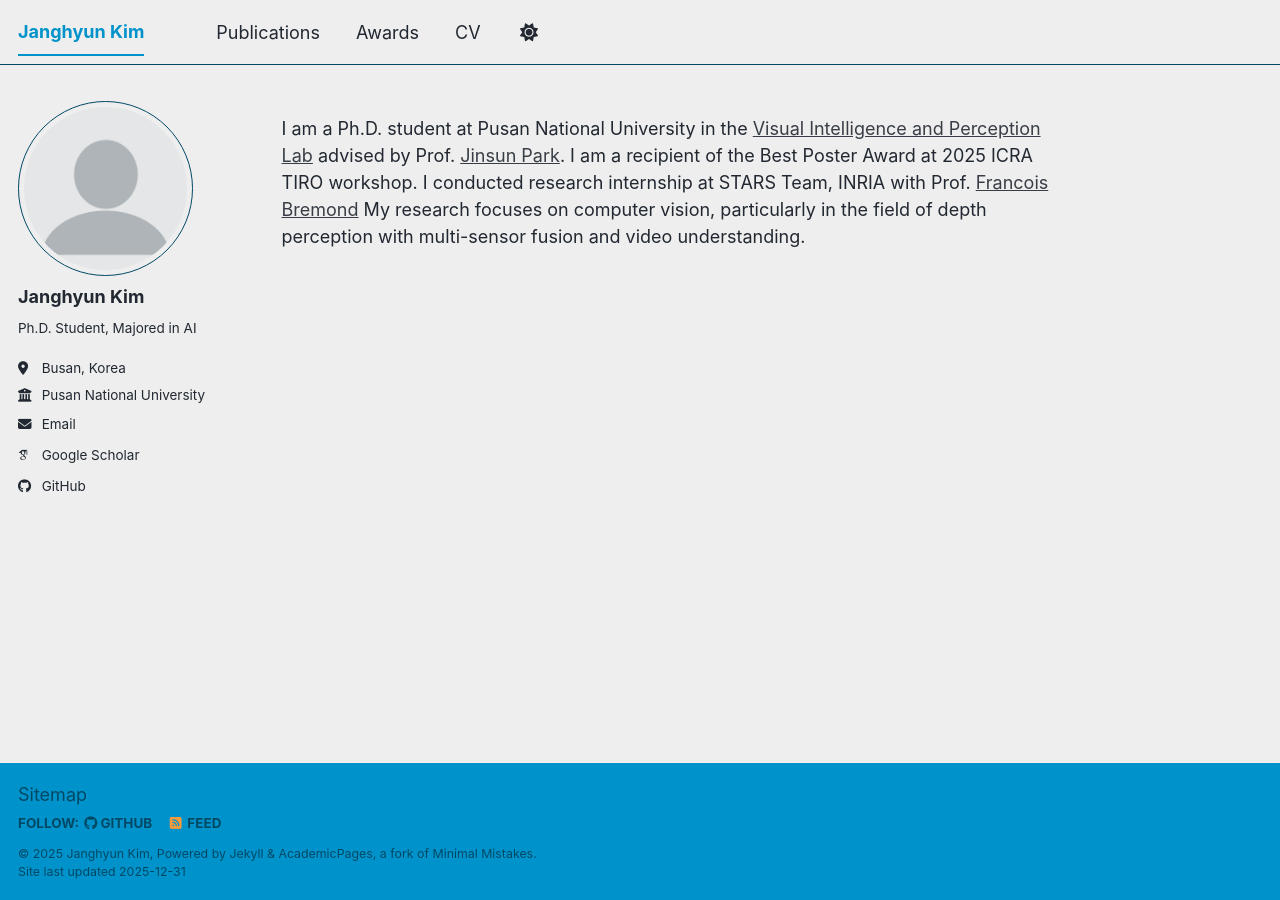
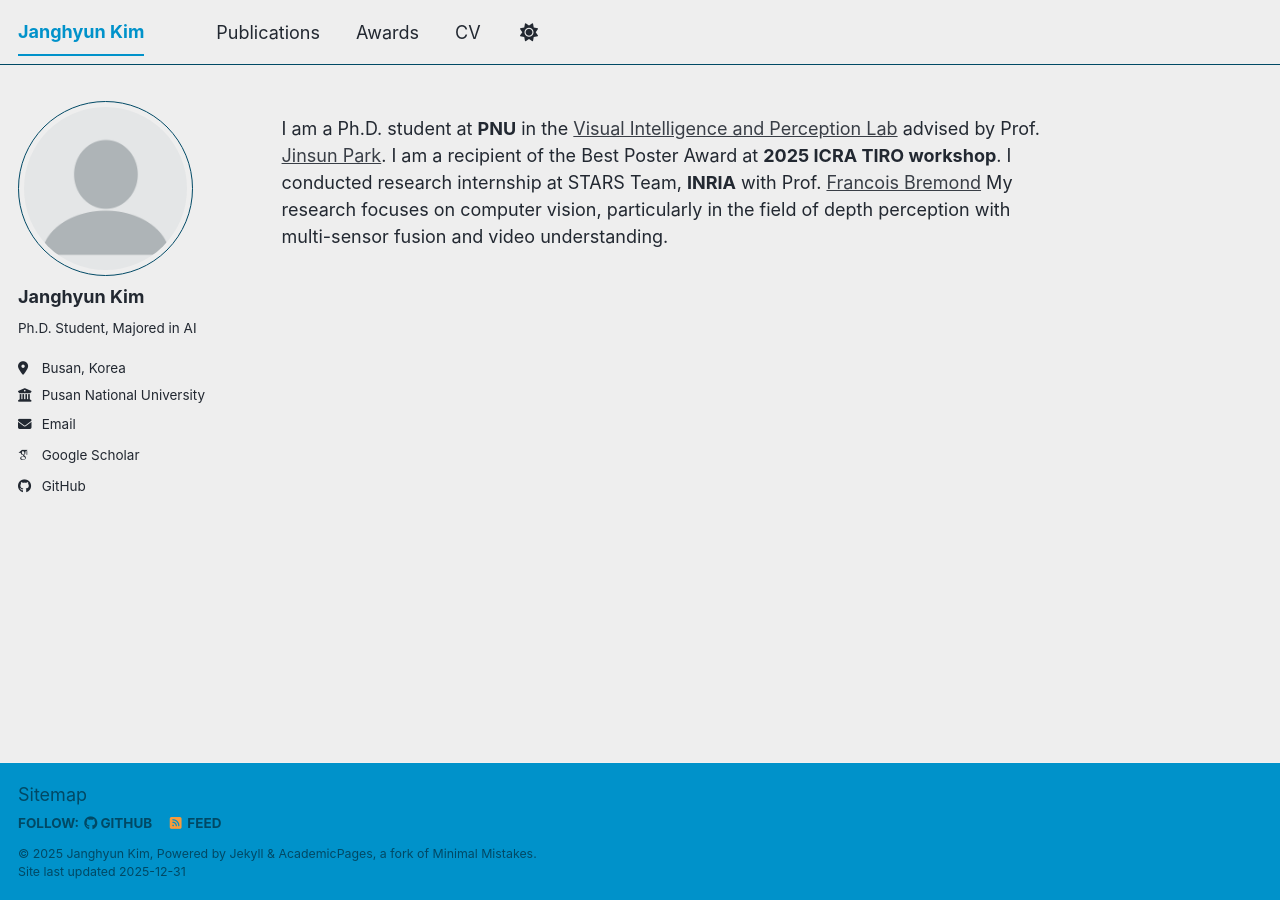
Before and after one commit to Janghyun41/Janghyun41.github.io, a Jekyll site: the page built from _pages/about.md, in a window 1280 px wide. Built offline with Jekyll 4.4.1, drawn with Linux system fonts in a browser that asks for light colours; some web fonts are replaced; a script bundle is joined from its source files by our own code; library files that are not in the unit come from our copies.

Commit message:
Enhance about page content and formatting
Updated the text formatting for emphasis and added details about research focus.

```diff
--- a/_pages/about.md
+++ b/_pages/about.md
@@ -6,5 +6,5 @@ redirect_from:
   - /about/
   - /about.html
 ---
-I am a Ph.D. student at Pusan National University in the [Visual Intelligence and Perception Lab](https://pnu-viplab.github.io/) advised by Prof. [Jinsun Park](https://zzangjinsun.github.io/). I am a recipient of the Best Poster Award at 2025 ICRA TIRO workshop. I conducted research internship at STARS Team, INRIA with Prof. [Francois Bremond](https://www-sop.inria.fr/members/Francois.Bremond)
+I am a Ph.D. student at **PNU** in the [Visual Intelligence and Perception Lab](https://pnu-viplab.github.io/) advised by Prof. [Jinsun Park](https://zzangjinsun.github.io/). I am a recipient of the Best Poster Award at **2025 ICRA TIRO workshop**. I conducted research internship at STARS Team, **INRIA** with Prof. [Francois Bremond](https://www-sop.inria.fr/members/Francois.Bremond)
 My research focuses on computer vision, particularly in the field of depth perception with multi-sensor fusion and video understanding.
```
